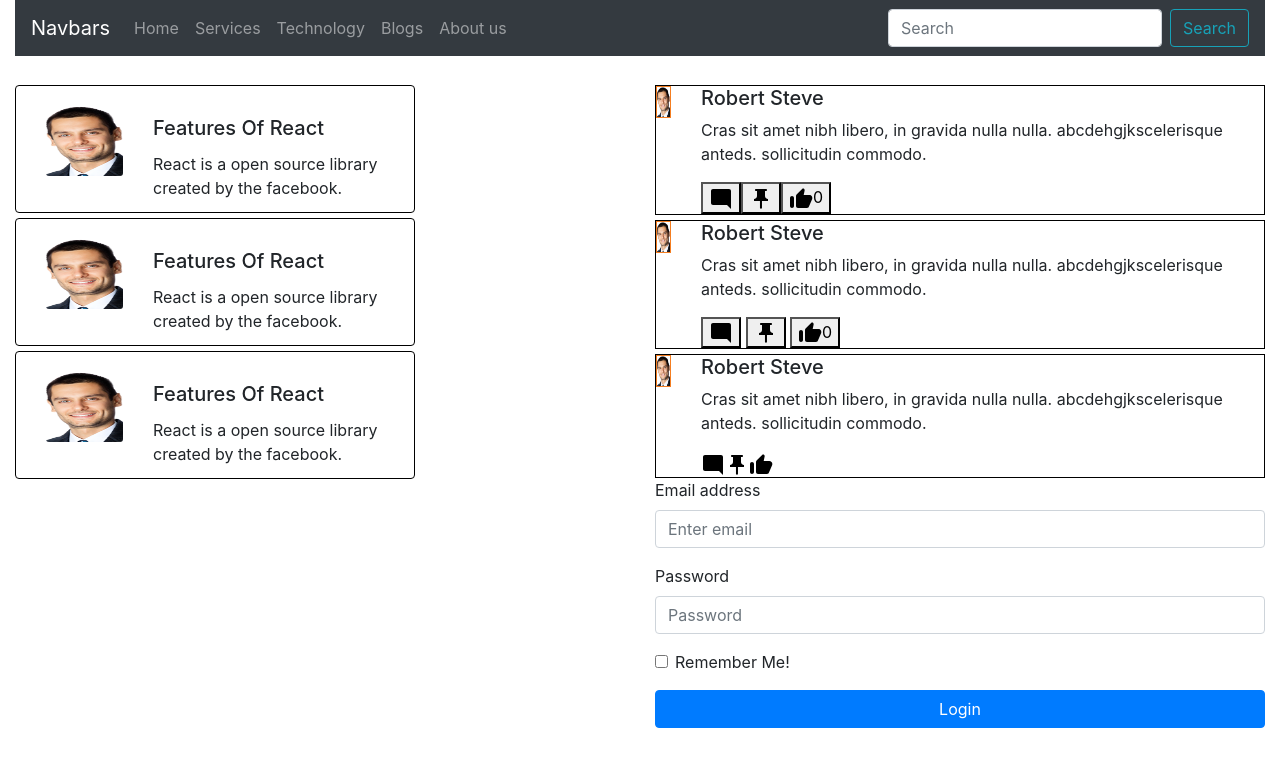
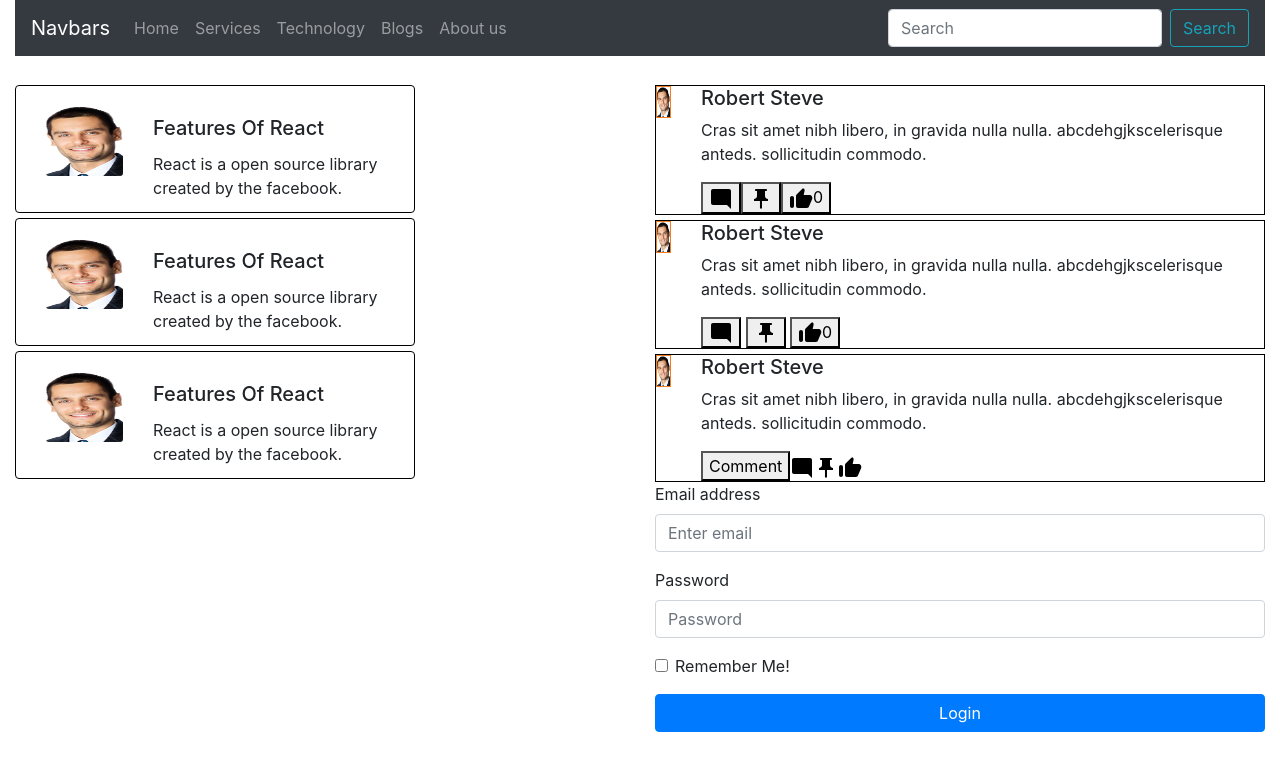
Before and after one commit to MdTauseef27/PracticePurpose, a React (Create React App) app: page / in a window 1280 px wide. Shown: the top 770 px of the page. Built offline with nearby package versions, Linux system fonts and the light colour scheme.

Commit message:
added comment button

```diff
--- a/src/Component/Mediaex.jsx
+++ b/src/Component/Mediaex.jsx
@@ -84,6 +84,7 @@ export const Mediaex = () => {
             Cras sit amet nibh libero, in gravida nulla nulla.
             abcdehgjkscelerisque anteds. sollicitudin commodo.
           </p>
+          <button>Comment</button>
           <img src={CommentLogo} alt=""></img>
           <img src={PinLogo} alt=""></img>
           <img src={LikesLogo} alt=""></img>
```
